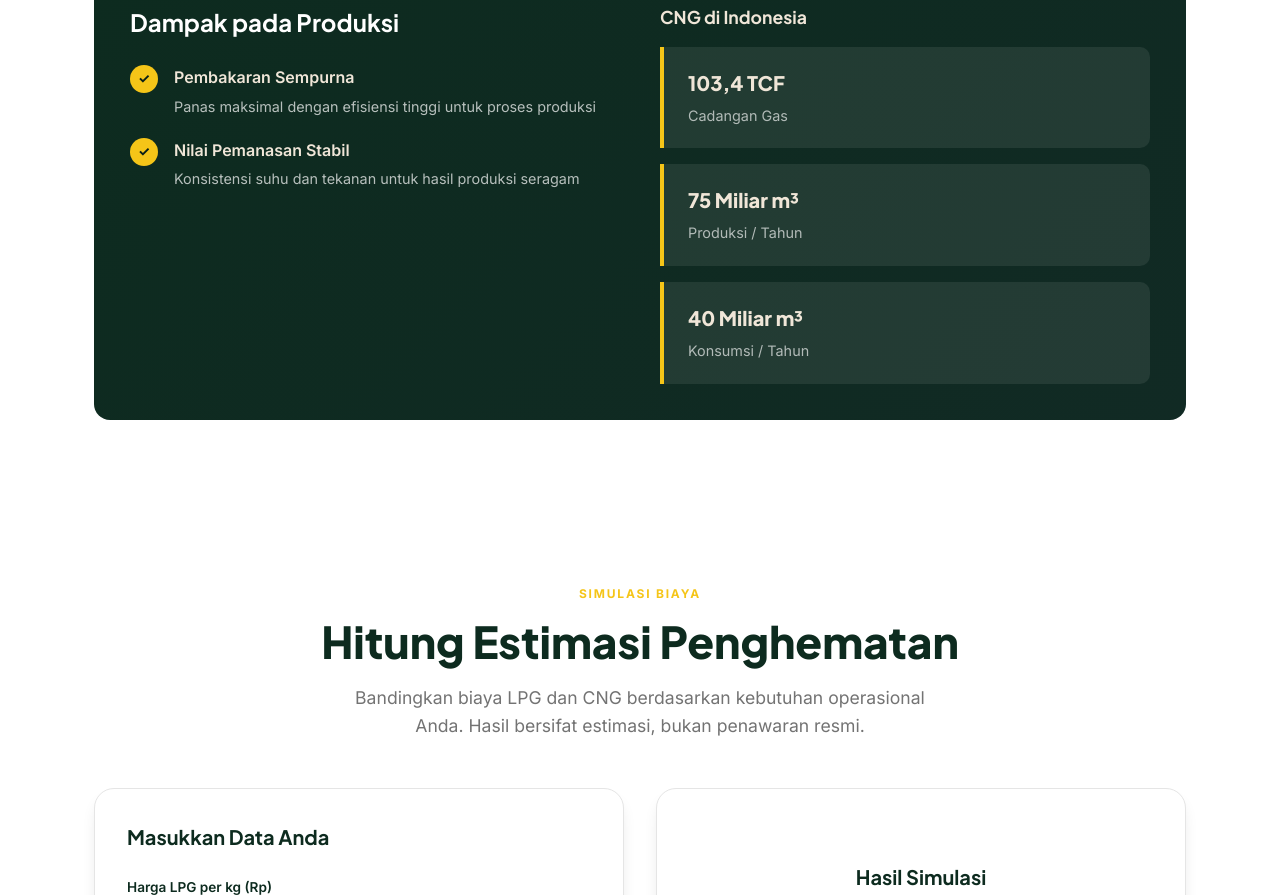
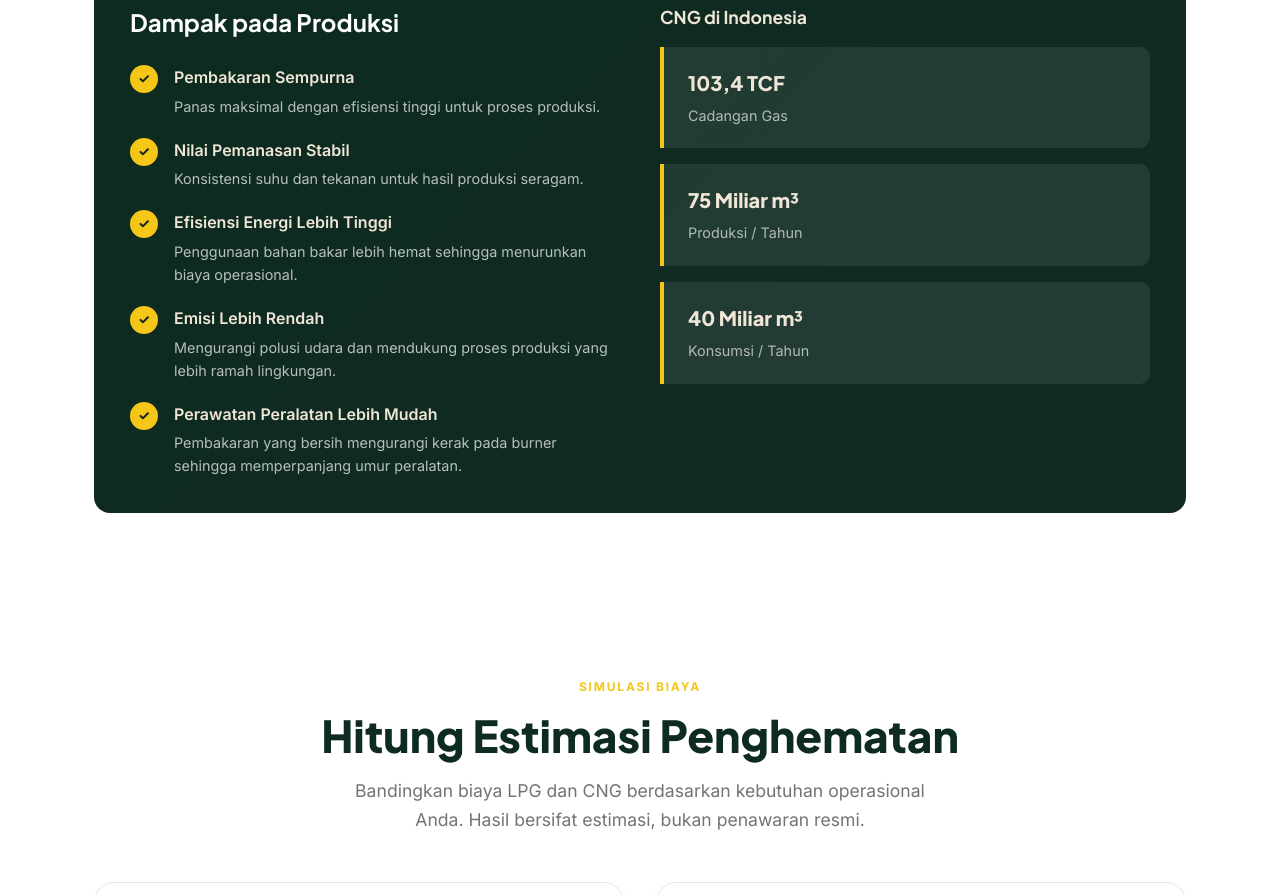
Before and after one commit to IdrusShahab/rgp-website, a plain HTML site: page index.html in a window 1280 px wide. Shown: the part 3095-3990 px from the top of the page. Drawn offline with Linux system fonts and the light colour scheme.

Commit message:
Add CNG production impact points in Mengapa CNG section

```diff
--- a/index.html
+++ b/index.html
@@ -246,14 +246,35 @@
               <span class="impact-check">✓</span>
               <div>
                 <strong>Pembakaran Sempurna</strong>
-                <p>Panas maksimal dengan efisiensi tinggi untuk proses produksi</p>
+                <p>Panas maksimal dengan efisiensi tinggi untuk proses produksi.</p>
               </div>
             </li>
             <li>
               <span class="impact-check">✓</span>
               <div>
                 <strong>Nilai Pemanasan Stabil</strong>
-                <p>Konsistensi suhu dan tekanan untuk hasil produksi seragam</p>
+                <p>Konsistensi suhu dan tekanan untuk hasil produksi seragam.</p>
+              </div>
+            </li>
+            <li>
+              <span class="impact-check">✓</span>
+              <div>
+                <strong>Efisiensi Energi Lebih Tinggi</strong>
+                <p>Penggunaan bahan bakar lebih hemat sehingga menurunkan biaya operasional.</p>
+              </div>
+            </li>
+            <li>
+              <span class="impact-check">✓</span>
+              <div>
+                <strong>Emisi Lebih Rendah</strong>
+                <p>Mengurangi polusi udara dan mendukung proses produksi yang lebih ramah lingkungan.</p>
+              </div>
+            </li>
+            <li>
+              <span class="impact-check">✓</span>
+              <div>
+                <strong>Perawatan Peralatan Lebih Mudah</strong>
+                <p>Pembakaran yang bersih mengurangi kerak pada burner sehingga memperpanjang umur peralatan.</p>
               </div>
             </li>
           </ul>
```
